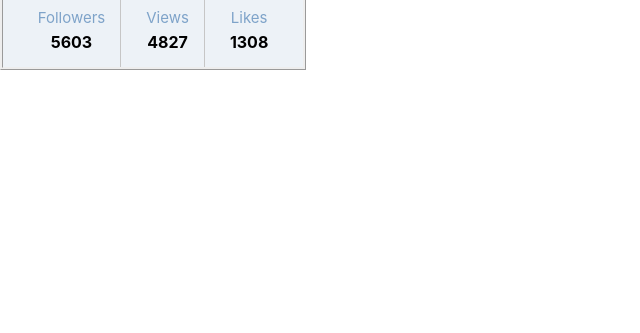
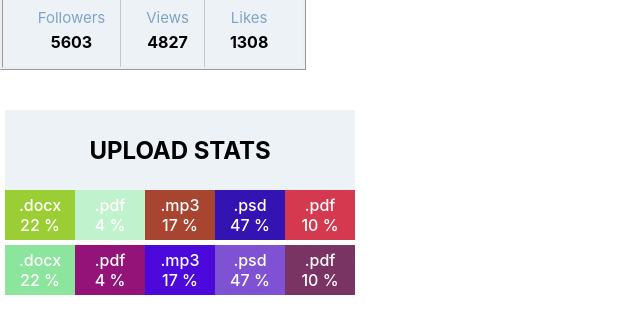
Before and after one commit to ramocoblisan/goit-react-hw-01-components, a React (Create React App) app: page / in a window 1280 px wide. Shown: the part 303-636 px from the top of the page, without its empty margins (0-640 px from the left). Built offline with nearby package versions, Linux system fonts and the light colour scheme.

Commit message:
Statistics component added

```diff
--- a/src/components/App.jsx
+++ b/src/components/App.jsx
@@ -1,5 +1,7 @@
 import Profile from "./Profile/Profile";
-import user from "./data/user.json"
+import user from "./data/user.json";
+import data from "./data/data.json";
+import Statistics from "./Statistics/Statistics"
 
 export const App = () => {
 
@@ -12,6 +14,9 @@
       avatar={user.avatar}
       stats={user.stats}
     />
+
+    <Statistics title="Upload stats" stats={data} />
+    <Statistics stats={data} />
    </>
   );
 };
--- /dev/null
+++ b/src/components/Statistics/Statistics.jsx
@@ -0,0 +1,40 @@
+import styles from "./Statistics.module.css";
+import PropTypes from "prop-types";
+
+function randomHexColor() {
+  return `#${Math.floor(Math.random() * 16777215).toString(16)}`;
+}
+
+function Statistics({title, stats}) {
+
+return (
+  <section className={styles.statistics}>
+    {title && <h2 className={styles.title}>{title}</h2>}
+
+    <ul className={styles.statList}>
+      {stats.map(({ id, label, percentage}) => {
+        return (
+          <li className={styles.item}
+              key={id}
+              style={{backgroundColor: randomHexColor()}}
+              >
+            <span className={styles.label}>{label}</span>
+            <span className={styles.percentage}>{percentage} %</span>
+          </li>
+        );
+      })}
+    </ul>
+  </section>
+);
+};
+
+Statistics.propTypes = {
+  title: PropTypes.string,
+  stats: PropTypes.arrayOf(PropTypes.shape({
+            label: PropTypes.string.isRequired,
+            percentage: PropTypes.number.isRequired,
+  })
+  ).isRequired,
+};
+
+export default Statistics;
--- /dev/null
+++ b/src/components/Statistics/Statistics.module.css
@@ -0,0 +1,42 @@
+
+.statistics {
+  display: flex;
+  flex-direction: column;
+  width: 350px;
+  justify-content: center;
+  align-items: center;
+}
+
+.statList {
+  list-style-type: none;
+  width: 100%;
+  height: 50px;
+  display: flex;
+  color: #fff;
+  margin-bottom: 5px;
+  padding-left: 10px;
+  margin-top: 0;
+}
+
+.item {
+  display: flex;
+  flex-direction: column;
+  width: 70px;
+  justify-content: center;
+  align-items: center;
+  font-weight: 500;
+}
+
+.title {
+  margin-bottom: 0;
+  margin-top: 40px;
+  padding: 0;
+  background-color: #edf2f7;
+  width: 100%;
+  display: flex;
+  justify-content: center;
+  align-items: center;
+  height: 80px;
+  margin-left: 10px;
+  text-transform: uppercase;
+}
--- /dev/null
+++ b/src/components/data/data.json
@@ -0,0 +1,7 @@
+[
+  { "id": "id-1", "label": ".docx", "percentage": 22 },
+  { "id": "id-2", "label": ".pdf", "percentage": 4 },
+  { "id": "id-3", "label": ".mp3", "percentage": 17 },
+  { "id": "id-4", "label": ".psd", "percentage": 47 },
+  { "id": "id-5", "label": ".pdf", "percentage": 10 }
+]
```
